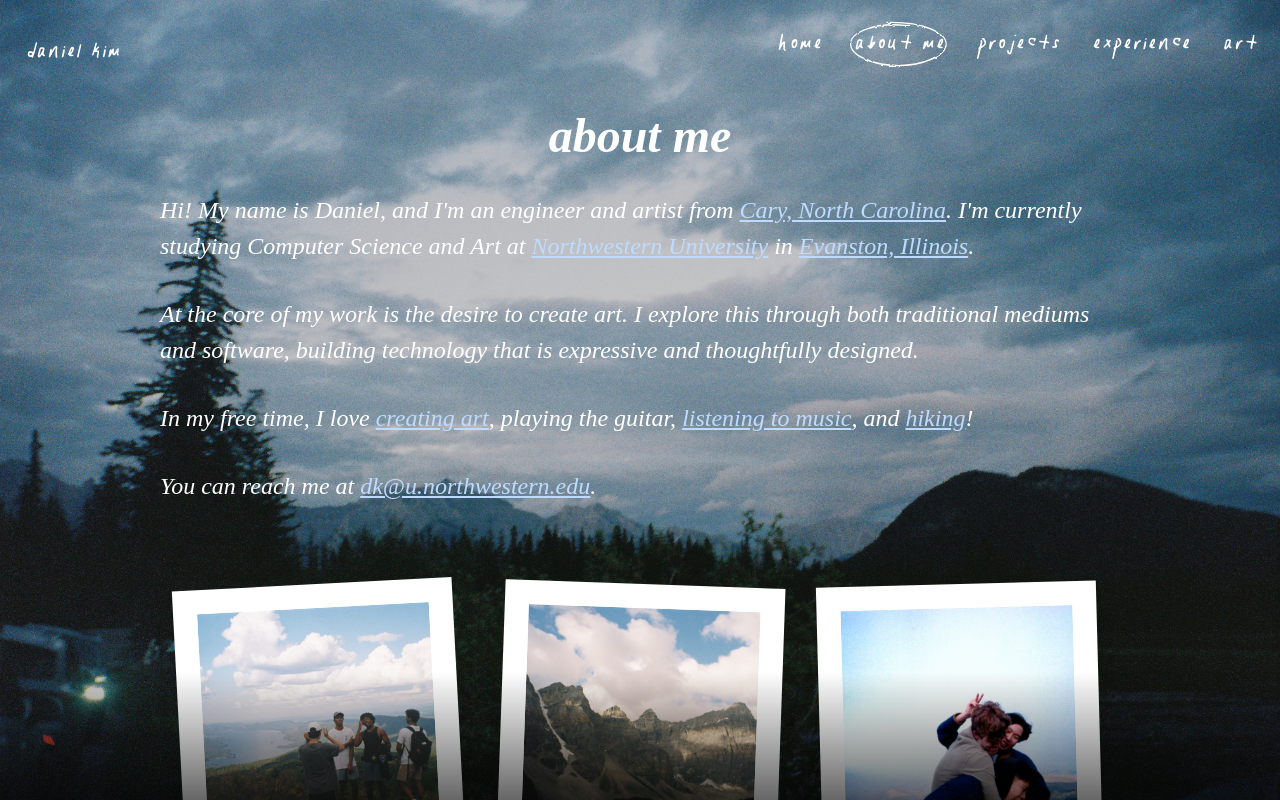
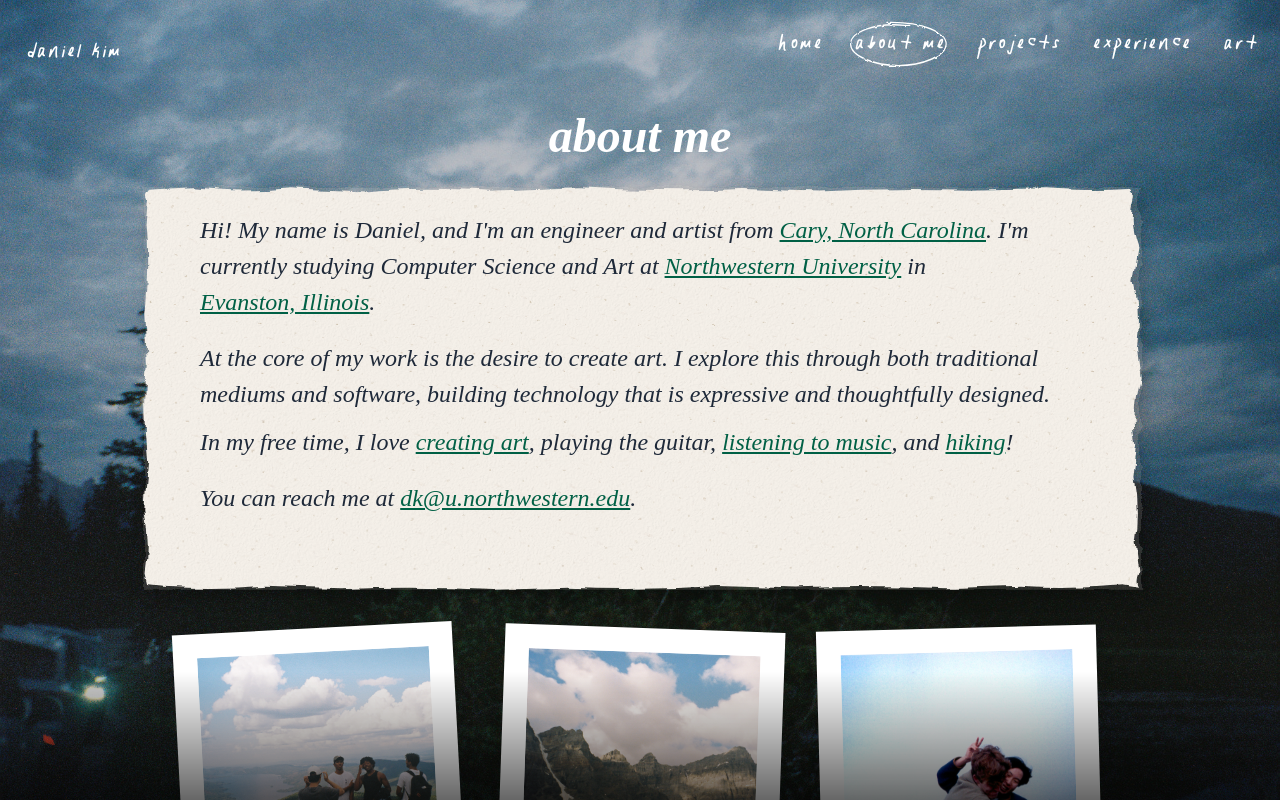
Before and after one commit to daniel-kimm/portfolio, a Next.js app: page /about in a window 1280 px wide. Shown: the top 800 px of the page. Built offline with nearby package versions, Linux system fonts and the light colour scheme; a web font is replaced by a local one.

Commit message:
added paper on about me

```diff
--- a/src/components/AboutPage.tsx
+++ b/src/components/AboutPage.tsx
@@ -2,6 +2,7 @@
 
 import React, { useState, useEffect } from 'react';
 import Image from 'next/image';
+import { motion } from 'framer-motion';
 
 export default function AboutPage() {
   const [expandedImage, setExpandedImage] = useState<string | null>(null);
@@ -72,16 +73,102 @@ export default function AboutPage() {
   }, [expandedImage]);
   return (
     <div className="flex flex-col items-center min-h-screen text-left px-4 sm:px-6 md:px-8 max-w-5xl mx-auto pt-20 sm:pt-24 md:pt-28 lg:pt-12 pb-8 sm:pb-16">
-      <h1
+      <motion.h1
         className="mb-6 sm:mb-8 text-white text-2xl sm:text-2xl md:text-3xl lg:text-4xl xl:text-5xl font-semibold italic mt-16 sm:mt-20 md:mt-24 lg:mt-16 text-center w-full"
         style={{
           fontFamily: "'IM Fell Great Primer', serif"
         }}
+        initial={{ opacity: 0, y: 30 }}
+        animate={{ opacity: 1, y: 0 }}
+        transition={{ duration: 0.6, ease: "easeOut" }}
       >
         about me
-      </h1>
+      </motion.h1>
+
+      {/* Torn paper background container */}
+      <motion.div
+        className="relative w-full max-w-full sm:max-w-3xl md:max-w-4xl lg:max-w-5xl"
+        initial={{ opacity: 0, x: -60 }}
+        animate={{ opacity: 1, x: 0 }}
+        transition={{ duration: 0.7, ease: "easeOut", delay: 0.2 }}
+      >
+        {/* Torn paper SVG background */}
+        <svg
+          className="absolute inset-0 w-full h-full -z-10 pointer-events-none"
+          viewBox="0 0 800 500"
+          preserveAspectRatio="none"
+          style={{
+            filter: 'drop-shadow(4px 6px 8px rgba(0,0,0,0.3))',
+            transform: 'scale(1.05)',
+            transformOrigin: 'center',
+          }}
+        >
+          <defs>
+            {/* Rough edge filter */}
+            <filter id="rough-edge" x="-5%" y="-5%" width="110%" height="110%">
+              <feTurbulence type="turbulence" baseFrequency="0.02" numOctaves="3" result="noise" seed="5"/>
+              <feDisplacementMap in="SourceGraphic" in2="noise" scale="8" xChannelSelector="R" yChannelSelector="G"/>
+            </filter>
+            {/* Paper texture filter */}
+            <filter id="paper-texture-filter" x="0%" y="0%" width="100%" height="100%">
+              <feTurbulence type="fractalNoise" baseFrequency="0.9" numOctaves="4" result="noise"/>
+              <feDiffuseLighting in="noise" lightingColor="#f6f1ea" surfaceScale="1.5" result="light">
+                <feDistantLight azimuth="45" elevation="55"/>
+              </feDiffuseLighting>
+            </filter>
+            {/* Paper grain pattern */}
+            <pattern id="paper-grain" patternUnits="userSpaceOnUse" width="60" height="60">
+              <rect width="60" height="60" fill="#f6f1ea"/>
+              <circle cx="5" cy="5" r="0.8" fill="#b8a890" opacity="0.6"/>
+              <circle cx="15" cy="12" r="0.5" fill="#a89878" opacity="0.5"/>
+              <circle cx="25" cy="8" r="0.6" fill="#c0b098" opacity="0.4"/>
+              <circle cx="35" cy="18" r="0.7" fill="#a89070" opacity="0.5"/>
+              <circle cx="45" cy="10" r="0.5" fill="#b8a888" opacity="0.6"/>
+              <circle cx="55" cy="15" r="0.6" fill="#a08868" opacity="0.4"/>
+              <circle cx="10" cy="25" r="0.7" fill="#b0a080" opacity="0.5"/>
+              <circle cx="20" cy="32" r="0.5" fill="#c5b5a0" opacity="0.4"/>
+              <circle cx="30" cy="28" r="0.8" fill="#a89070" opacity="0.6"/>
+              <circle cx="40" cy="35" r="0.6" fill="#b8a890" opacity="0.5"/>
+              <circle cx="50" cy="30" r="0.5" fill="#a08060" opacity="0.4"/>
+              <circle cx="8" cy="42" r="0.6" fill="#c0a890" opacity="0.5"/>
+              <circle cx="18" cy="48" r="0.7" fill="#a89878" opacity="0.6"/>
+              <circle cx="28" cy="45" r="0.5" fill="#b5a588" opacity="0.4"/>
+              <circle cx="38" cy="52" r="0.8" fill="#a08868" opacity="0.5"/>
+              <circle cx="48" cy="47" r="0.6" fill="#c0b098" opacity="0.6"/>
+              <circle cx="58" cy="55" r="0.5" fill="#b0a080" opacity="0.4"/>
+              <line x1="3" y1="20" x2="8" y2="22" stroke="#a89070" strokeWidth="0.3" opacity="0.3"/>
+              <line x1="22" y1="40" x2="28" y2="38" stroke="#b5a080" strokeWidth="0.3" opacity="0.25"/>
+              <line x1="42" y1="8" x2="48" y2="12" stroke="#a88868" strokeWidth="0.3" opacity="0.3"/>
+              <line x1="52" y1="42" x2="58" y2="45" stroke="#c0a890" strokeWidth="0.3" opacity="0.25"/>
+            </pattern>
+          </defs>
+
+          {/* Main torn paper shape */}
+          <path
+            d="M 12,8
+               L 45,5 Q 80,12 120,6 L 180,10 Q 220,4 280,9 L 350,5 Q 420,11 480,7 L 540,10 Q 600,5 660,8 L 720,6 Q 760,10 788,7
+               L 792,15 Q 786,45 794,80 L 790,120 Q 796,160 792,200 L 795,240 Q 788,280 793,320 L 790,360 Q 795,400 791,440 L 794,475 Q 790,490 793,495
+               L 780,492 Q 740,498 700,494 L 640,497 Q 580,492 520,496 L 460,493 Q 400,499 340,495 L 280,498 Q 220,493 160,497 L 100,494 Q 60,499 20,495 L 8,493
+               L 6,480 Q 10,440 5,400 L 8,340 Q 4,280 7,220 L 5,160 Q 9,100 6,50 L 8,20 Q 5,12 12,8 Z"
+            fill="url(#paper-grain)"
+            style={{ filter: 'url(#rough-edge)' }}
+          />
+
+          {/* Texture overlay for more depth */}
+          <path
+            d="M 12,8
+               L 45,5 Q 80,12 120,6 L 180,10 Q 220,4 280,9 L 350,5 Q 420,11 480,7 L 540,10 Q 600,5 660,8 L 720,6 Q 760,10 788,7
+               L 792,15 Q 786,45 794,80 L 790,120 Q 796,160 792,200 L 795,240 Q 788,280 793,320 L 790,360 Q 795,400 791,440 L 794,475 Q 790,490 793,495
+               L 780,492 Q 740,498 700,494 L 640,497 Q 580,492 520,496 L 460,493 Q 400,499 340,495 L 280,498 Q 220,493 160,497 L 100,494 Q 60,499 20,495 L 8,493
+               L 6,480 Q 10,440 5,400 L 8,340 Q 4,280 7,220 L 5,160 Q 9,100 6,50 L 8,20 Q 5,12 12,8 Z"
+            fill="#e8e0d6"
+            opacity="0.15"
+            style={{ filter: 'url(#paper-texture-filter) url(#rough-edge)' }}
+          />
+        </svg>
+
         <div
-        className="mb-6 sm:mb-8 text-white text-sm sm:text-base md:text-lg lg:text-xl xl:text-2xl leading-6 sm:leading-7 md:leading-8 lg:leading-9 italic max-w-full sm:max-w-3xl md:max-w-4xl lg:max-w-5xl text-left"
+          className="mb-4 sm:mb-5 text-gray-800 text-sm sm:text-base md:text-lg lg:text-xl xl:text-2xl leading-6 sm:leading-7 md:leading-8 lg:leading-9 italic max-w-full sm:max-w-3xl md:max-w-4xl lg:max-w-5xl text-left px-6 sm:px-8 md:px-10 pt-4 sm:pt-5"
         style={{
           fontFamily: "'IM Fell Great Primer', serif"
         }}
@@ -89,7 +176,7 @@ export default function AboutPage() {
         Hi! My name is Daniel, and I&apos;m an engineer and artist from{' '}
         <span className="relative inline-block">
         <span
-            className="text-blue-200 underline hover:text-white transition-colors duration-300 cursor-pointer"
+            className="text-emerald-800 underline hover:text-emerald-600 transition-colors duration-300 cursor-pointer"
           onMouseEnter={() => setShowCaryImage(true)}
           onMouseLeave={() => setShowCaryImage(false)}
         >
@@ -120,7 +207,7 @@ export default function AboutPage() {
         . I&apos;m currently studying Computer Science and Art at{' '}
         <span className="relative inline-block">
           <span
-            className="text-blue-200 underline hover:text-white transition-colors duration-300 cursor-pointer"
+            className="text-emerald-800 underline hover:text-emerald-600 transition-colors duration-300 cursor-pointer"
             onMouseEnter={() => setShowNorthwesternImage(true)}
             onMouseLeave={() => setShowNorthwesternImage(false)}
           >
@@ -151,7 +238,7 @@ export default function AboutPage() {
         {' '}in{' '}
         <span className="relative inline-block">
           <span
-            className="text-blue-200 underline hover:text-white transition-colors duration-300 cursor-pointer"
+            className="text-emerald-800 underline hover:text-emerald-600 transition-colors duration-300 cursor-pointer"
             onMouseEnter={() => setShowEvanstonImage(true)}
             onMouseLeave={() => setShowEvanstonImage(false)}
           >
@@ -184,7 +271,7 @@ export default function AboutPage() {
 
 
       <p
-        className="mb-6 sm:mb-8 text-white text-sm sm:text-base md:text-lg lg:text-xl xl:text-2xl leading-6 sm:leading-7 md:leading-8 lg:leading-9 italic max-w-full sm:max-w-3xl md:max-w-4xl lg:max-w-5xl text-left"
+        className="mb-4 sm:mb-3 text-gray-800 text-sm sm:text-base md:text-lg lg:text-xl xl:text-2xl leading-6 sm:leading-7 md:leading-8 lg:leading-9 italic max-w-full sm:max-w-3xl md:max-w-4xl lg:max-w-5xl text-left px-6 sm:px-8 md:px-10"
         style={{
           fontFamily: "'IM Fell Great Primer', serif"
         }}
@@ -193,15 +280,15 @@ export default function AboutPage() {
       </p>
 
       <div
-        className="mb-6 sm:mb-8 text-white text-sm sm:text-base md:text-lg lg:text-xl xl:text-2xl leading-6 sm:leading-7 md:leading-8 lg:leading-9 italic max-w-full sm:max-w-3xl md:max-w-4xl lg:max-w-5xl text-left self-start"
+        className="mb-4 sm:mb-5 text-gray-800 text-sm sm:text-base md:text-lg lg:text-xl xl:text-2xl leading-6 sm:leading-7 md:leading-8 lg:leading-9 italic max-w-full sm:max-w-3xl md:max-w-4xl lg:max-w-5xl text-left self-start px-6 sm:px-8 md:px-10"
         style={{
           fontFamily: "'IM Fell Great Primer', serif"
         }}
       >
-        In my free time, I love <a href="/art" className="text-blue-200 underline hover:text-white transition-colors duration-300">creating art</a>, playing the guitar,{' '}
+        In my free time, I love <a href="/art" className="text-emerald-800 underline hover:text-emerald-600 transition-colors duration-300">creating art</a>, playing the guitar,{' '}
         <span className="relative inline-block">
           <span
-            className="text-blue-200 underline hover:text-white transition-colors duration-300 cursor-pointer"
+            className="text-emerald-800 underline hover:text-emerald-600 transition-colors duration-300 cursor-pointer"
             onMouseEnter={handleMusicHover}
             onMouseLeave={handleMusicLeave}
           >
@@ -246,7 +333,7 @@ export default function AboutPage() {
         , and{' '}
         <span className="relative inline-block">
         <span
-            className="text-blue-200 underline hover:text-white transition-colors duration-300 cursor-pointer"
+            className="text-emerald-800 underline hover:text-emerald-600 transition-colors duration-300 cursor-pointer"
           onMouseEnter={() => setShowHikingImage(true)}
           onMouseLeave={() => setShowHikingImage(false)}
         >
@@ -278,7 +365,7 @@ export default function AboutPage() {
       </div>
 
       <p
-        className="mb-6 sm:mb-8 text-white text-sm sm:text-base md:text-lg lg:text-xl xl:text-2xl leading-6 sm:leading-7 md:leading-8 lg:leading-9 italic max-w-full sm:max-w-3xl md:max-w-4xl lg:max-w-5xl text-left self-start"
+        className="mb-6 sm:mb-8 text-gray-800 text-sm sm:text-base md:text-lg lg:text-xl xl:text-2xl leading-6 sm:leading-7 md:leading-8 lg:leading-9 italic max-w-full sm:max-w-3xl md:max-w-4xl lg:max-w-5xl text-left self-start px-6 sm:px-8 md:px-10 pb-6 sm:pb-8"
         style={{
           fontFamily: "'IM Fell Great Primer', serif"
         }}
@@ -289,7 +376,7 @@ export default function AboutPage() {
             onClick={handleEmailCopy}
             onMouseEnter={() => setShowEmailTooltip(true)}
             onMouseLeave={() => setShowEmailTooltip(false)}
-            className="text-blue-200 underline hover:text-white transition-colors duration-300 cursor-pointer"
+            className="text-emerald-800 underline hover:text-emerald-600 transition-colors duration-300 cursor-pointer"
           >
             dk@u.northwestern.edu
           </span>
@@ -318,9 +405,16 @@ export default function AboutPage() {
         </span>
         .
       </p>
+      </motion.div>
+      {/* End torn paper background container */}
 
       {/* Three polaroids in a row */}
-      <div className="flex flex-col sm:flex-row gap-6 sm:gap-8 md:gap-10 mt-6 sm:mt-8 md:mt-12 items-center justify-center">
+      <motion.div
+        className="flex flex-col sm:flex-row gap-6 sm:gap-8 md:gap-10 mt-6 sm:mt-8 md:mt-12 items-center justify-center"
+        initial={{ opacity: 0, y: 40 }}
+        animate={{ opacity: 1, y: 0 }}
+        transition={{ duration: 0.6, ease: "easeOut", delay: 0.4 }}
+      >
         {[
           { src: '/about_me/IMG_2032.JPG', text: 'lake george, new york' },
           { src: '/about_me/IMG_2020.JPG', text: 'banff, ab, canada' },
@@ -371,7 +465,7 @@ export default function AboutPage() {
             </div>
           </div>
         ))}
-      </div>
+      </motion.div>
 
       {/* Expanded Image Modal */}
       {expandedImage && (
```
Also changed, not shown: src/components/HomePage.tsx (+34 -33 lines). Lines whose indentation alone changed are shown as unchanged.
